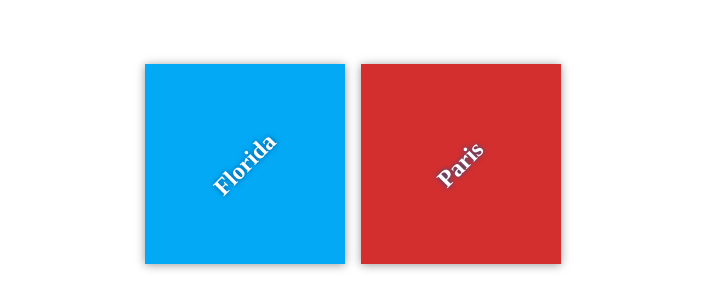
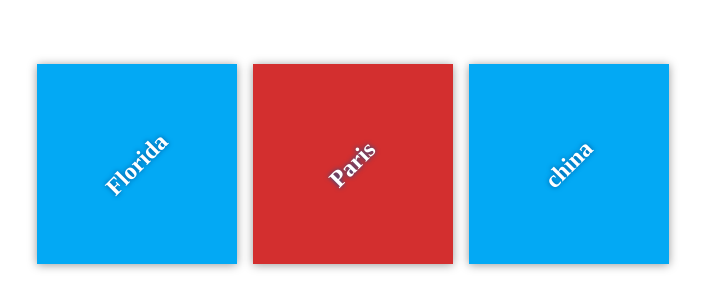
Before and after one commit to hselenat/my-travel-plans, a plain HTML site: page index.html in a window 1280 px wide. Shown: the part 236-544 px from the top of the page, without its empty margins (287-992 px from the left). Drawn offline with Linux system fonts and the light colour scheme.

Commit message:
i like to you

```diff
--- a/index.html
+++ b/index.html
@@ -17,6 +17,10 @@
             <div class="destination" id="paris">
                 <h2>Paris</h2>
             </div>
+
+            <div class="destination" id="china">
+                <h2>china</h2>
+            </div>
         </div>
     </div>
 
```
